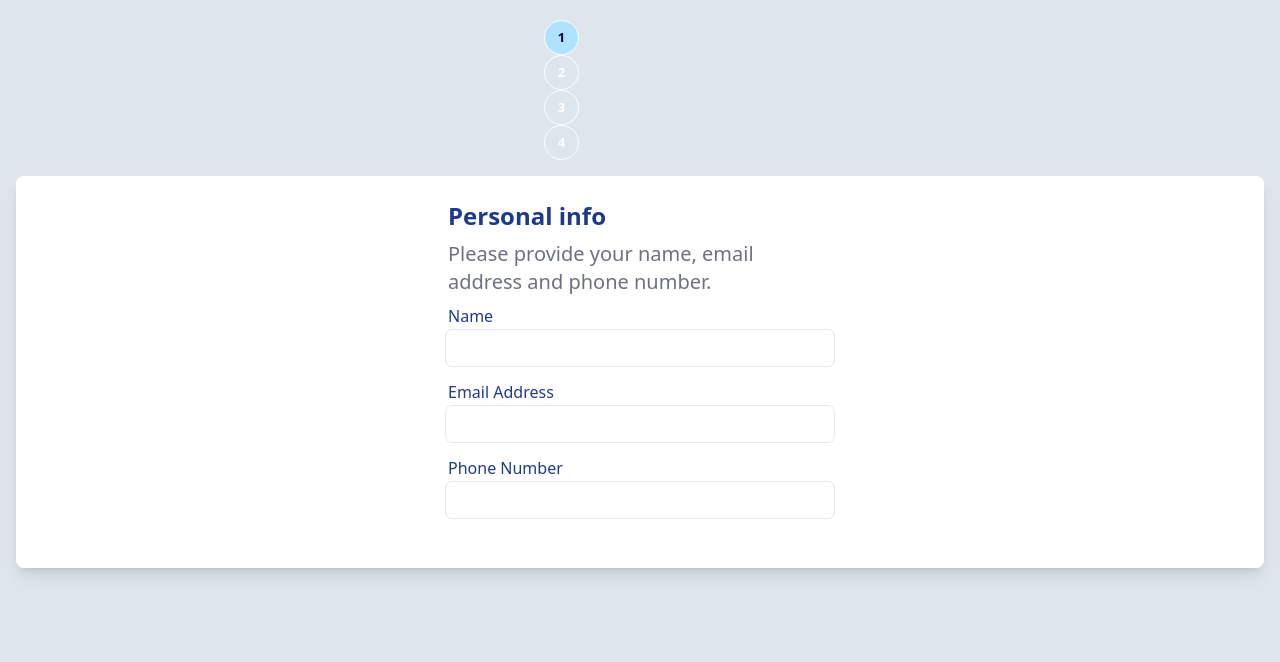
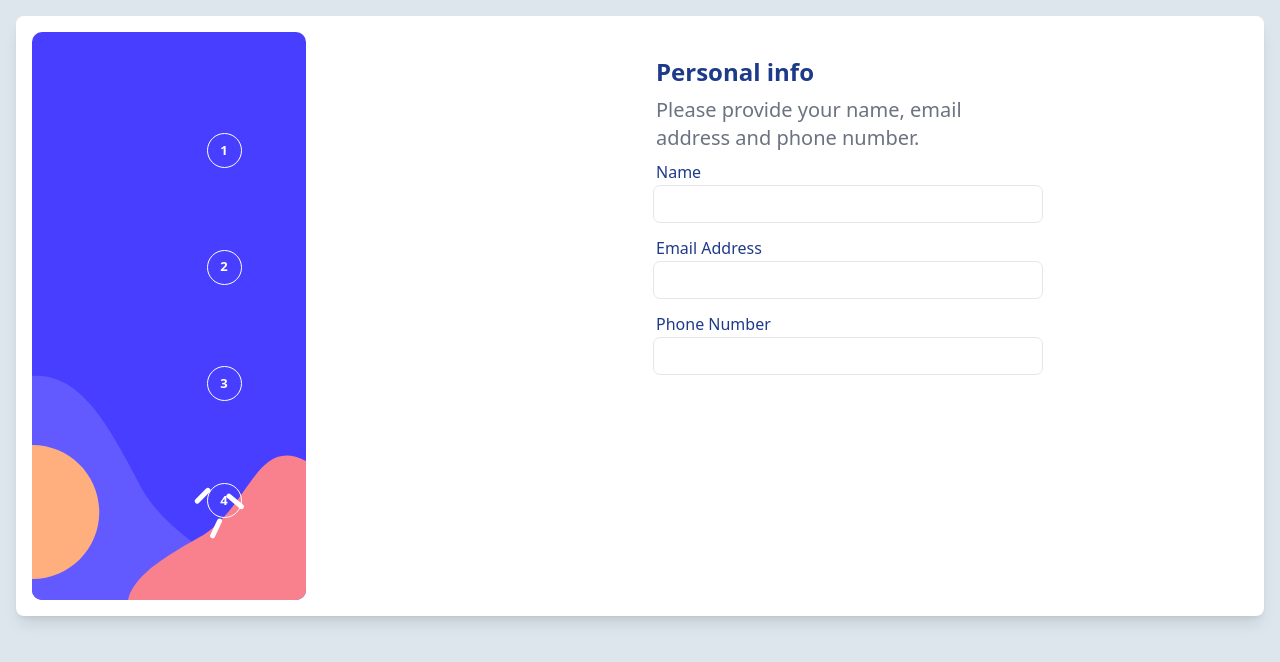
Before and after one commit to golden-state0fmind/form-voyage, a Next.js app: page / in a window 1280 px wide. Shown: the top 662 px of the page. Built offline with nearby package versions, Linux system fonts and the light colour scheme.

Commit message:
starts fixing UI in desktop view

```diff
--- a/pages/index.tsx
+++ b/pages/index.tsx
@@ -11,11 +11,20 @@ import { ThankYou } from '@/app/components/ThankYou';
 export default function Home() {
     const totalSteps = 4;
     const customCircles = [];
+    const desktopCustomCircles = [];
     const currentStep = useAppSelector(state => state.stepTracker.value)
 
     for (let step = 1; step <= totalSteps; step++) {
         customCircles.push(
             <CustomCircle key={step} step={step} activeStep={currentStep} />
+        );
+    }
+
+    for (let step = 1; step <= totalSteps; step++) {
+        desktopCustomCircles.push(
+            <div style={{ position: 'absolute', top: `${(step) * 20}%` }} >
+                <CustomCircle key={step} step={step} activeStep={currentStep} />
+            </div>
         );
     }
 
@@ -31,22 +40,39 @@ export default function Home() {
                     height={300} // Set the desired height for the image (in pixels)
                 />
             </div>
-            <div className="flex flex-row justify-center mt-5">
+            <div className="flex flex-row justify-center mt-5 md:hidden">
                 <div className='flex flex-row md:flex-col justify-between w-48' >
                     {customCircles}
                 </div>
             </div>
 
             <main className="flex flex-col items-center p-4">
-                <div className="bg-white rounded-lg shadow-lg min-h-full min-w-full pb-4">
-                    {currentStep === 1 && <SignupForm />}
-                    {currentStep === 2 && <SelectPlan />}
-                    {currentStep === 3 && <PickAddOns />}
-                    {currentStep === 4 && <FinishUp />}
-                    {currentStep === 5 && <ThankYou />}
+                <div className="bg-white rounded-lg shadow-lg min-h-full min-w-full pb-4 md:flex">
+                    <div
+                        id="desktop-sidebar"
+                        className="hidden md:block md:w-1/3 relative ps-4 pt-4"
+                    >
+                        <Image
+                            src="/images/bg-sidebar-desktop.svg"
+                            alt="background image"
+                            priority={true}
+                            width={200}
+                            height={200}
+                        />
+                        <div className="flex md:flex-col absolute top-0 left-0 right-0 bottom-0 justify-between items-center">
+                            {desktopCustomCircles}
+                        </div>
+                    </div>
+
+                    <div className="md:w-2/3 p-4">
+                        {currentStep === 1 && <SignupForm />}
+                        {currentStep === 2 && <SelectPlan />}
+                        {currentStep === 3 && <PickAddOns />}
+                        {currentStep === 4 && <FinishUp />}
+                        {currentStep === 5 && <ThankYou />}
+                    </div>
                 </div>
             </main>
-
         </>
     )
 }
--- a/src/app/components/utilities.tsx
+++ b/src/app/components/utilities.tsx
@@ -22,7 +22,7 @@ const CustomCircle: React.FC<ICustomCircle> = ({ step, activeStep }) => {
     }, [activeStep]);
 
     return (
-        <div id={`step-${step}`} className="custom-circle">
+        <div id={`step-${step}`} className={`custom-circle`}>
             {step}
         </div>
     );
--- a/src/app/globals.css
+++ b/src/app/globals.css
@@ -52,3 +52,7 @@ body {
     rgb(var(--background-start-rgb)); */
     background-color: var(--main-background-color);
 }
+
+#desktop-sidebar > img {
+  width: fit-content;
+}
```
